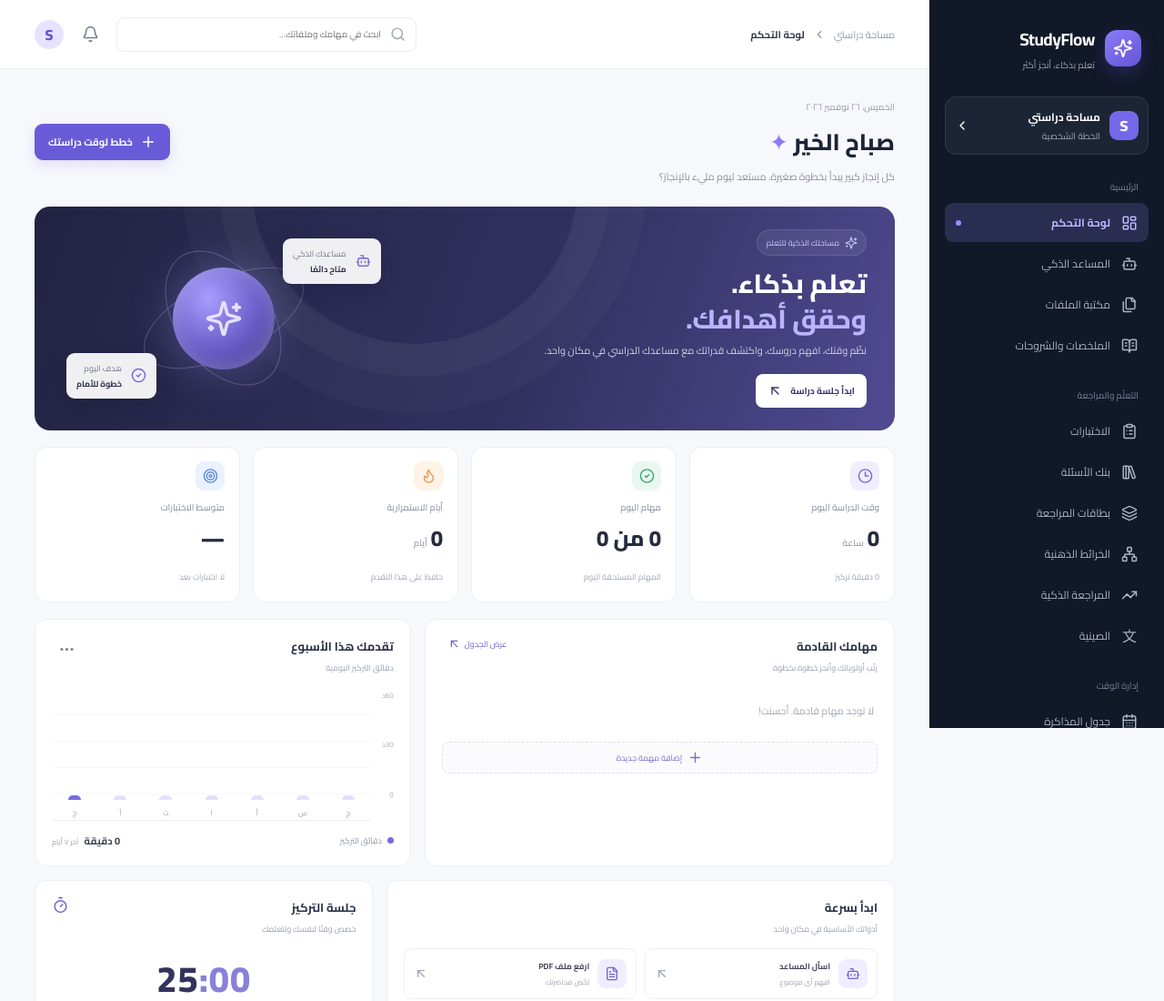
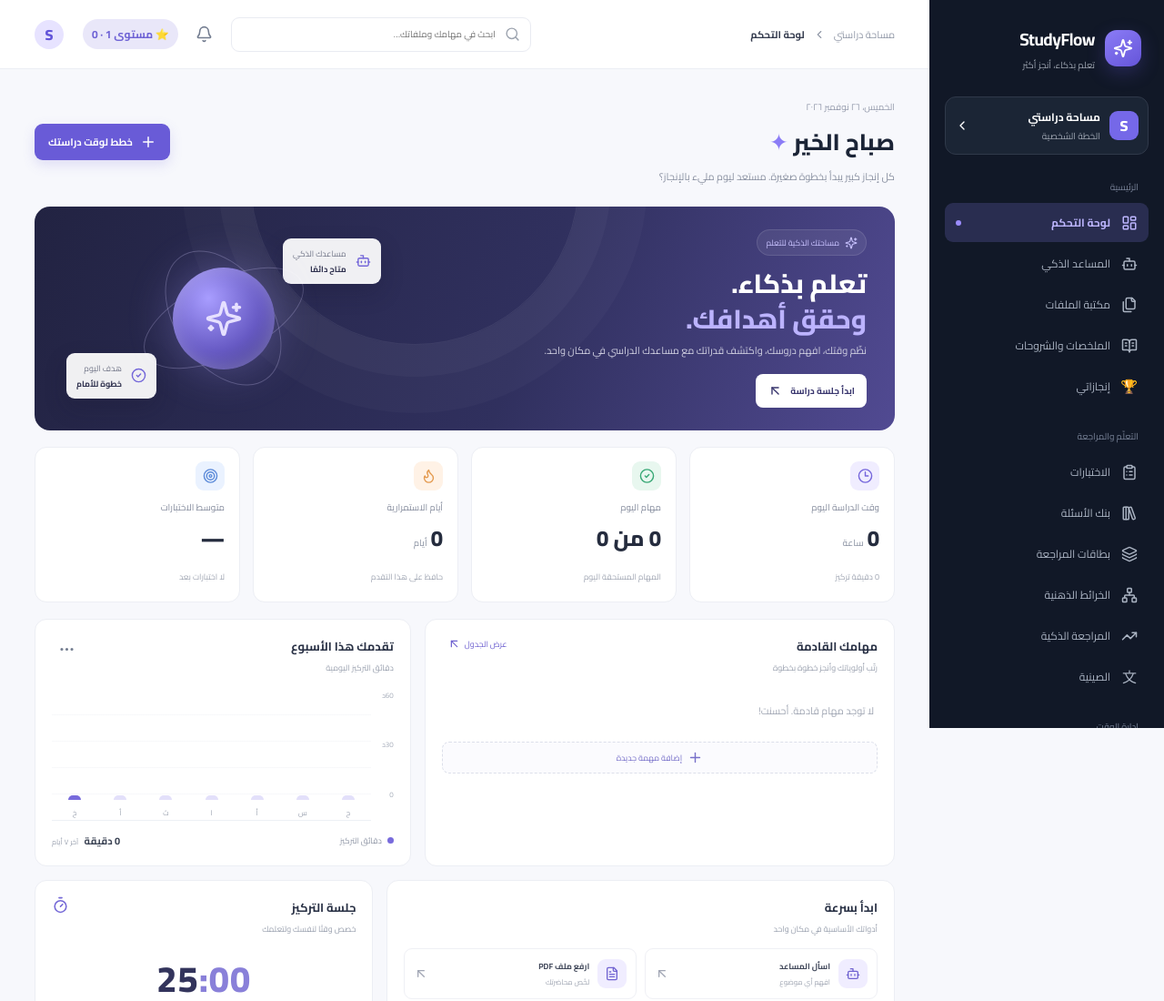
Before and after one commit to ym6642909-pixel/StudyFlow, a plain HTML site: page index.html in a window 1280 px wide. Shown: the top 1100 px of the page at 91% size. Drawn offline with Linux system fonts and the light colour scheme.

Commit message:
Update script source in index.html

```diff
--- a/index.html
+++ b/index.html
@@ -11,7 +11,7 @@
     <link rel="preconnect" href="https://fonts.googleapis.com">
     <link rel="preconnect" href="https://fonts.gstatic.com" crossorigin>
     <link href="https://fonts.googleapis.com/css2?family=Cairo:wght@400;500;600;700;800&display=swap" rel="stylesheet">
-    <script type="module" crossorigin src="/StudyFlow/index-5033ad21.js"></script>
+    <script type="module" crossorigin src="/StudyFlow/index-03a37977.js"></script>
     <link rel="stylesheet" crossorigin href="/StudyFlow/index-B7ciIj_4.css">
   </head>
   <body>
```
